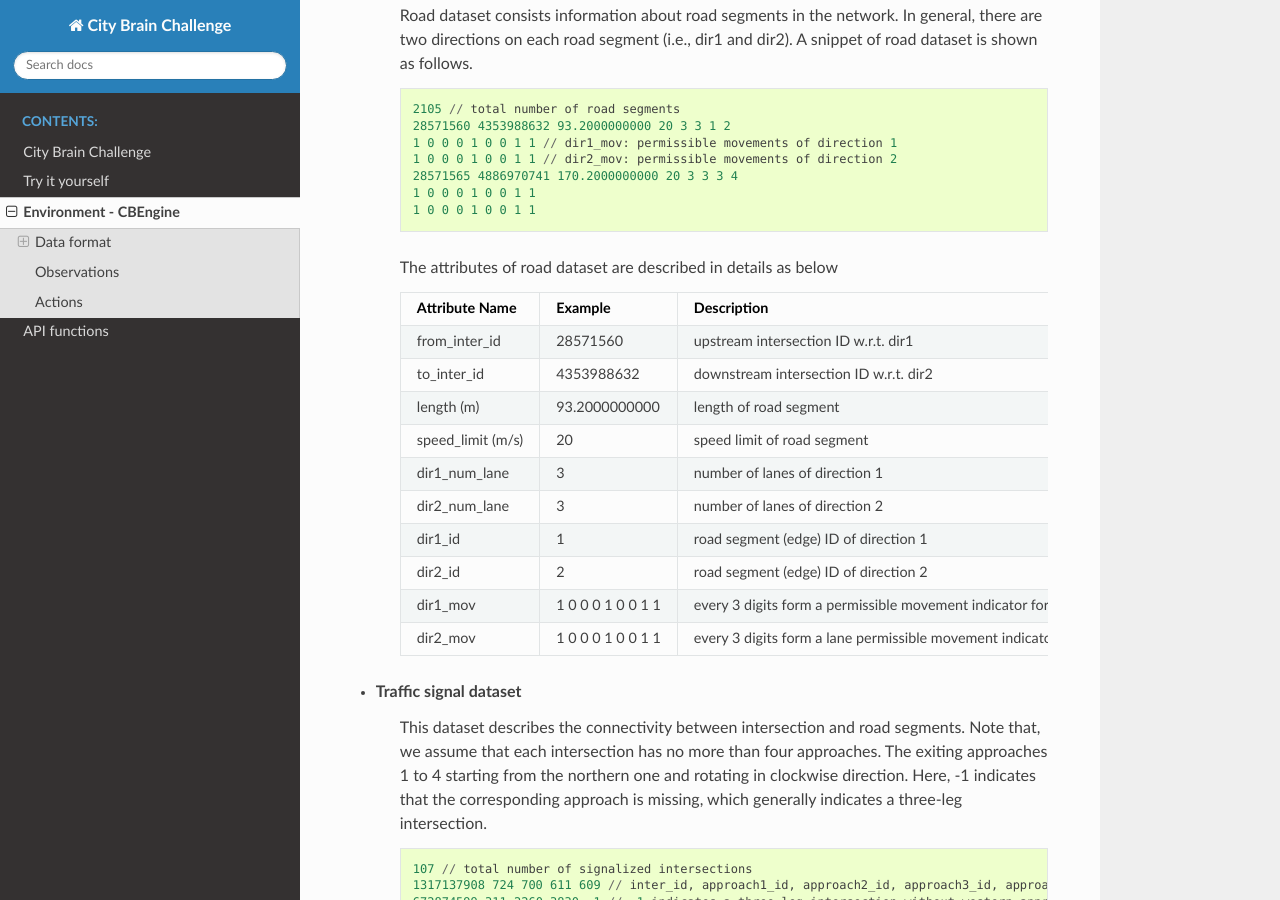
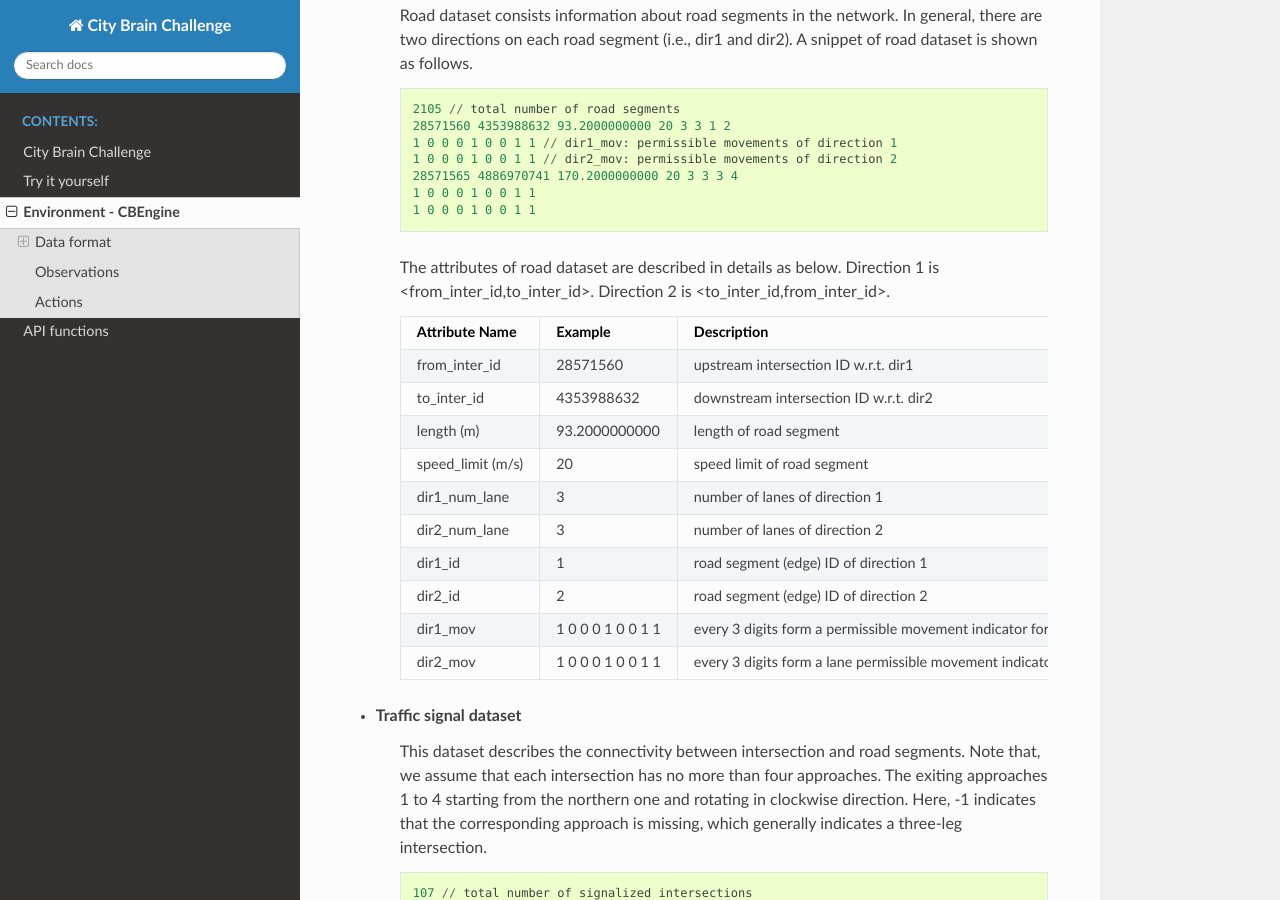
Before and after one commit to CityBrainChallenge/KDDCup2021-CityBrainChallenge, a Sphinx documentation site: the page built from docs/cbengine.rst, in a window 1280 px wide and 900 px high, scrolled down 1025 px. Built offline with Sphinx 7.4.7 and the Read the Docs theme 2.0.0, drawn with Linux system fonts in a browser that asks for light colours.

Commit message:
update direction

```diff
--- a/docs/cbengine.rst
+++ b/docs/cbengine.rst
@@ -58,8 +58,8 @@ The road network file contains the following three datasets.
         1 0 0 0 1 0 0 1 1
         1 0 0 0 1 0 0 1 1
 
-    The attributes of road dataset are described in details as below
-
+    The attributes of road dataset are described in details as below.
+    Direction 1 is <from_inter_id,to_inter_id>. Direction 2 is <to_inter_id,from_inter_id>.
 
     +---------------------------+-----------------------+-------------------------------------------------------------------------------------------------------------------------------------------------------------------------------------------------------------------------------------------+
     |Attribute Name             |       Example         |Description                                                                                                                                                                                                                                |
```
